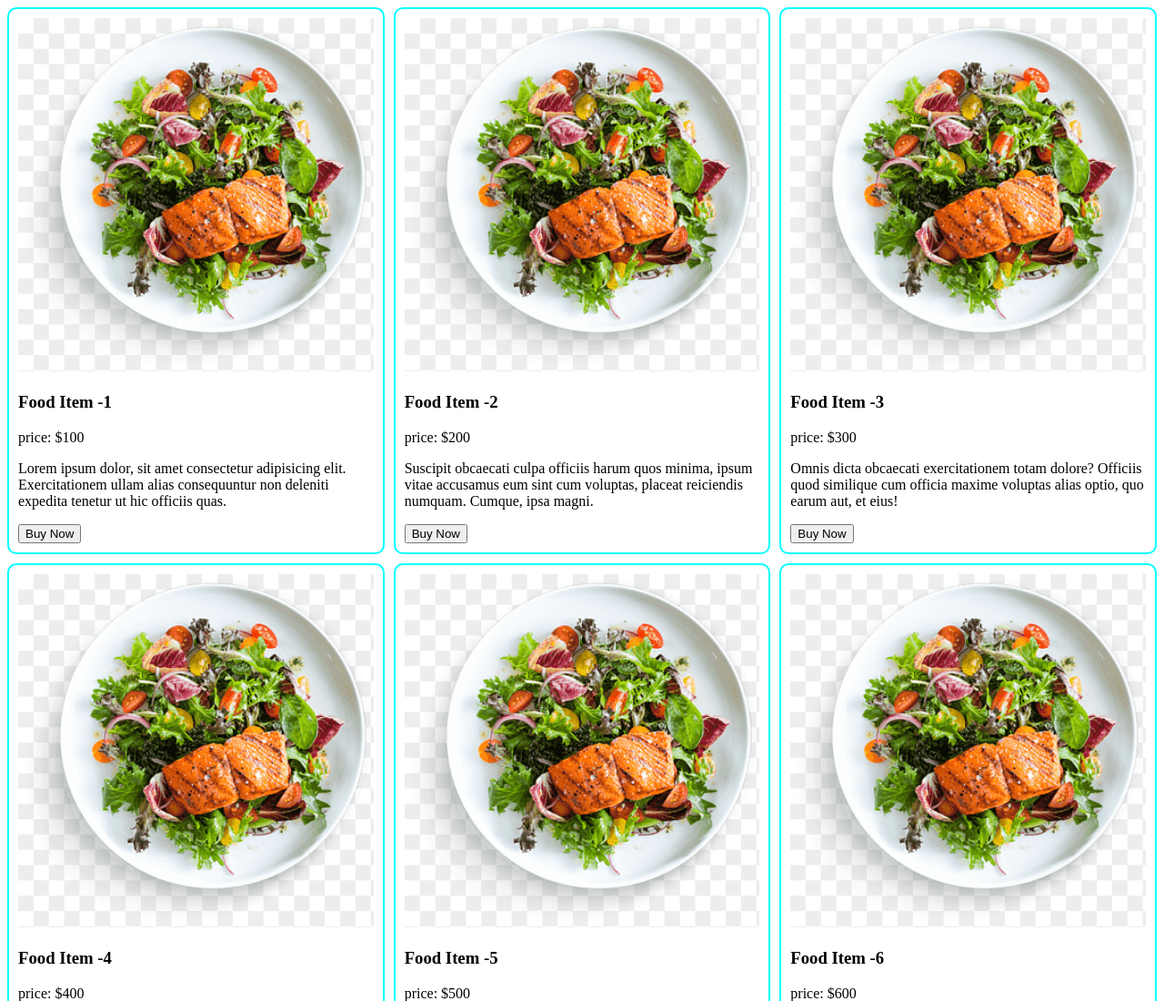
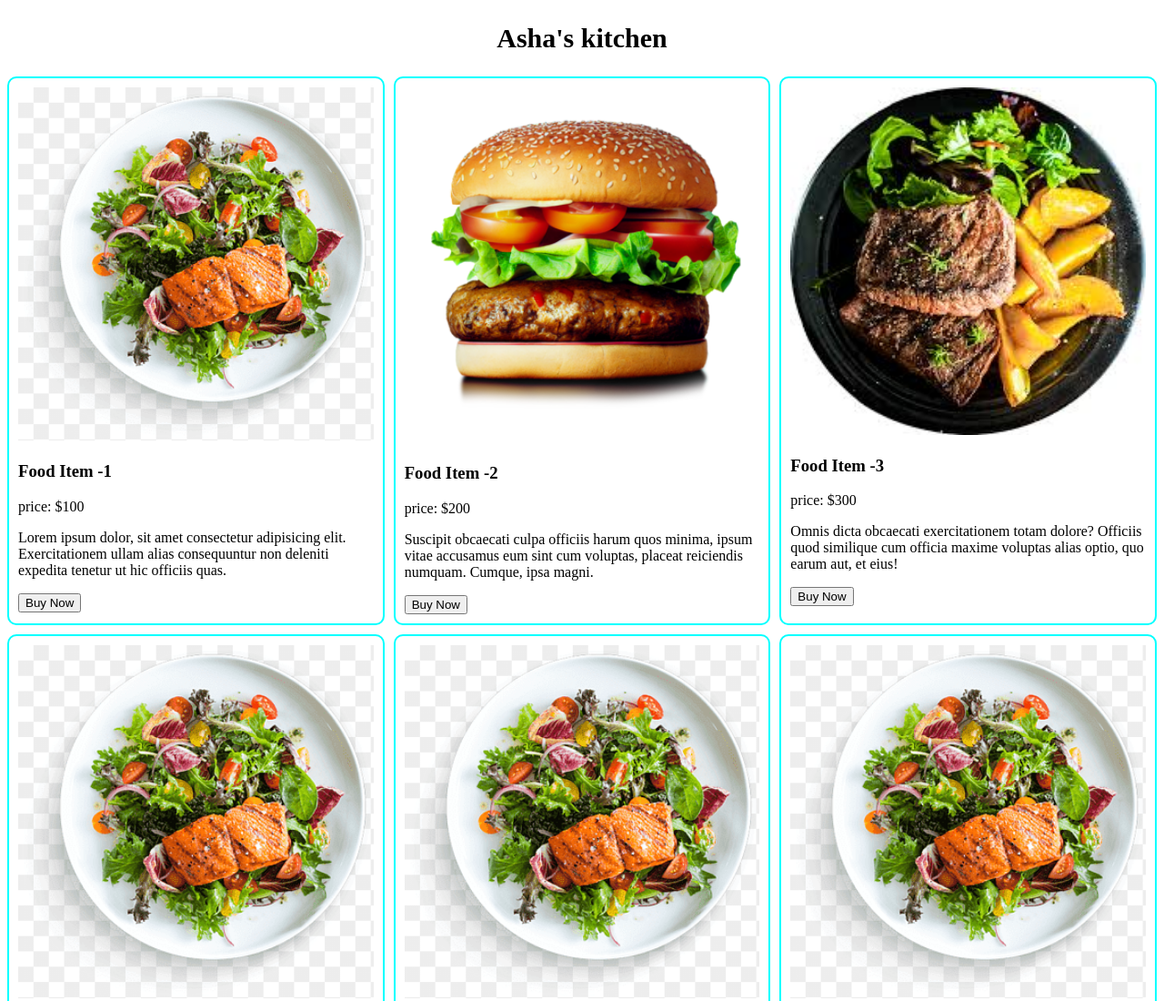
Before and after one commit to arjahid/html-css-javascript-practice, a plain HTML site: page making-responsive/media_query.html in a window 1280 px wide. Shown: the top 1100 px of the page at 91% size. Drawn offline with Linux system fonts and the light colour scheme.

Commit message:
add asha's name

```diff
--- a/making-responsive/media_query.html
+++ b/making-responsive/media_query.html
@@ -19,6 +19,11 @@
             width: 100%;
 
         }
+        h2{
+            font-size: 30px;
+            text-align: center;
+            color: black;
+        }
         /* smaller device */
         @media screen and (max-width: 576px){
             .container{
@@ -35,7 +40,9 @@
     </style>
 </head>
 <body>
+    <h2>Asha's kitchen</h2>
     <div class="container">
+
         <div class="food">
             <img src="image/img.png" alt="">
             <h3>Food Item -1</h3>
@@ -44,14 +51,14 @@
             <button>Buy Now</button>
         </div>
         <div class="food">
-            <img src="image/img.png" alt="">
+            <img src="image/pngtree-fast-food-big-ham-burger-png-image_6244235.png" alt="">
             <h3>Food Item -2</h3>
             <p>price: $200</p>
             <p>Suscipit obcaecati culpa officiis harum quos minima, ipsum vitae accusamus eum sint cum voluptas, placeat reiciendis numquam. Cumque, ipsa magni.</p>
             <button>Buy Now</button>
         </div>
         <div class="food">
-            <img src="image/img.png" alt="">
+            <img src="image/images.jpg" alt="">
             <h3>Food Item -3</h3>
             <p>price: $300</p>
             <p>Omnis dicta obcaecati exercitationem totam dolore? Officiis quod similique cum officia maxime voluptas alias optio, quo earum aut, et eius!</p>
```
Also changed, not shown: making-responsive/image/images.jpg (added), making-responsive/image/pngtree-fast-food-big-ham-burger-png-image_6244235.png (added).
